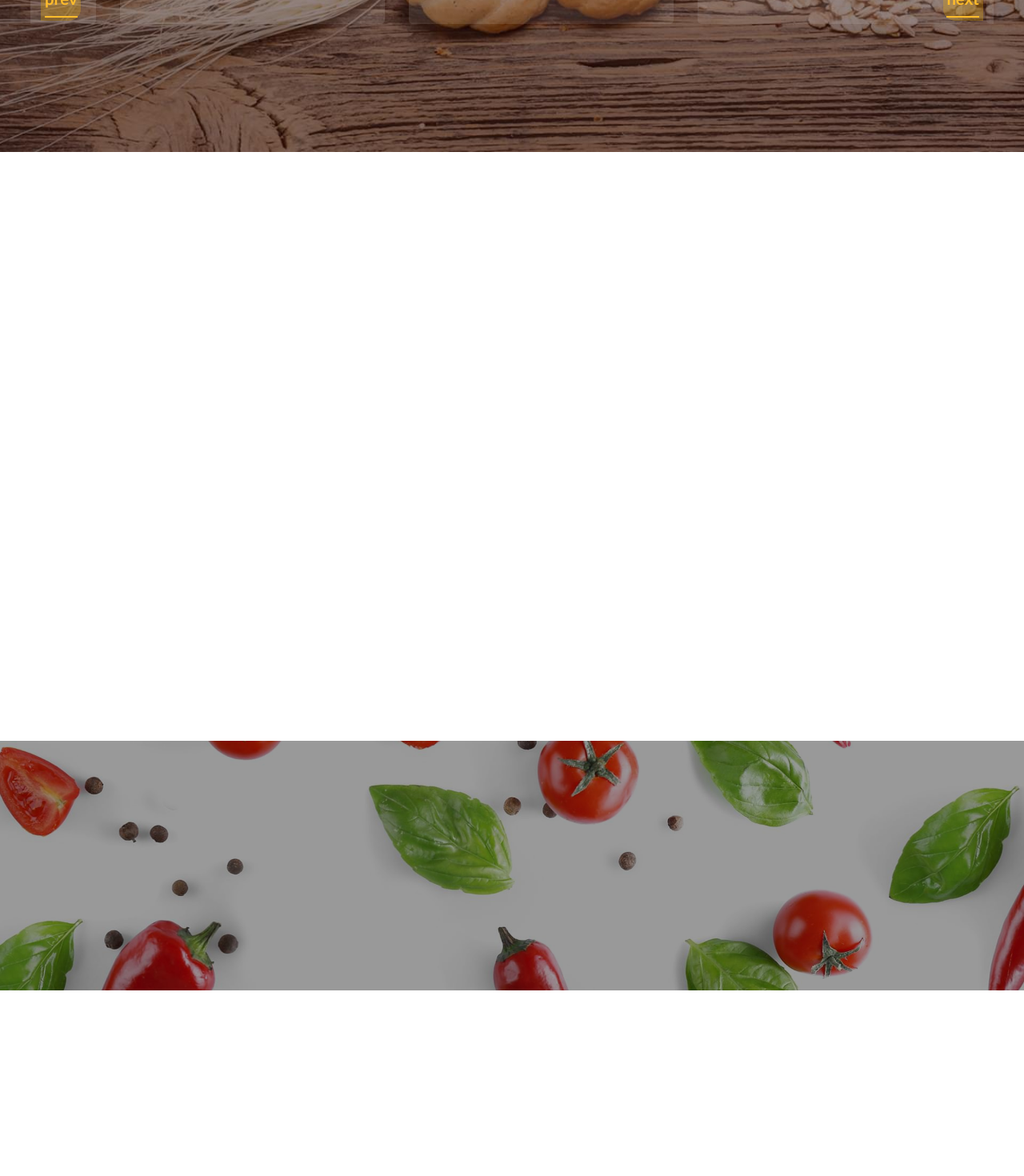
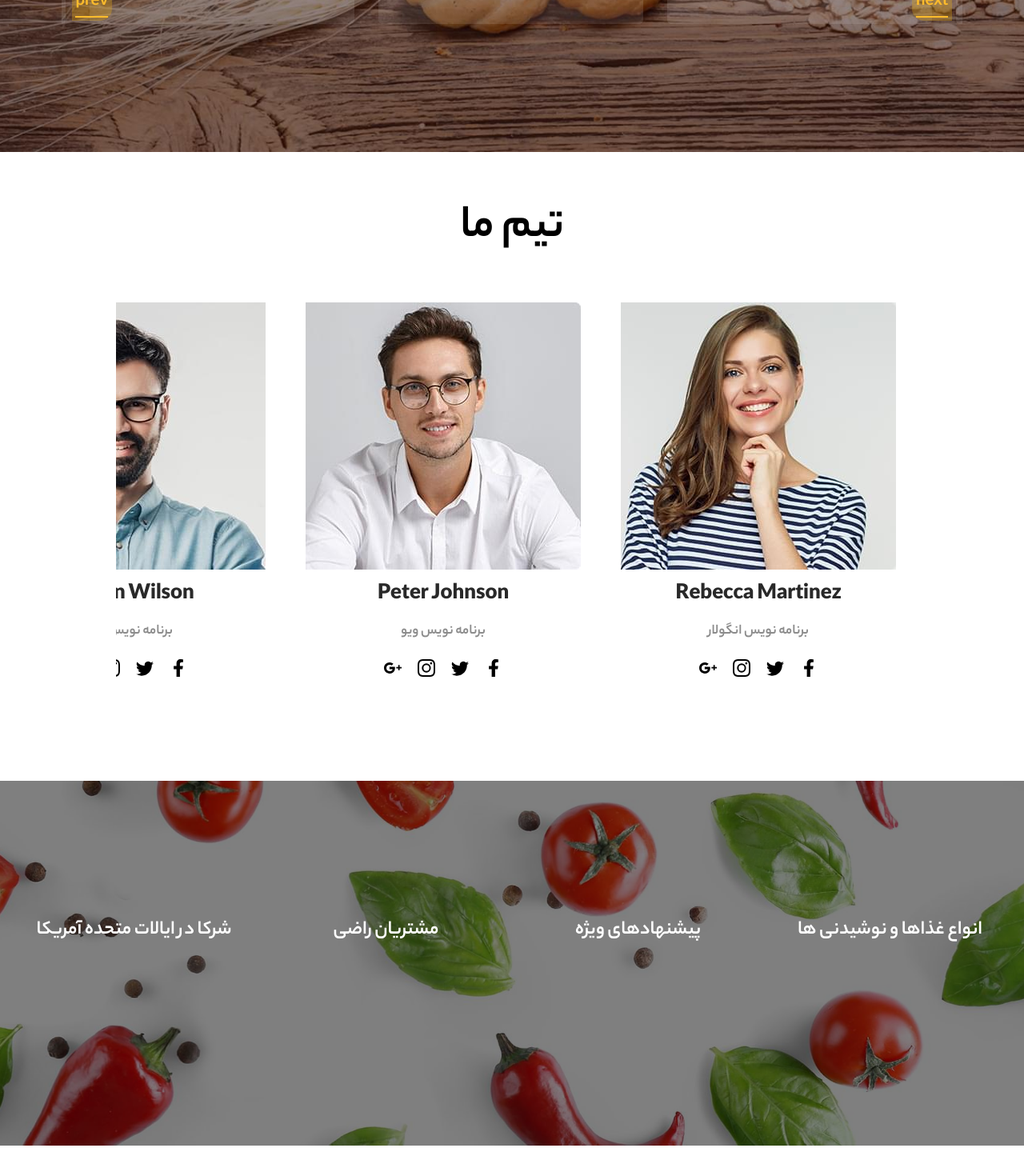
Before and after one commit to yooosef3/Food, a React (Create React App) app in the folder food/: page /aboutus in a window 1280 px wide. Shown: the part 1549-3019 px from the top of the page at 80% size. Built offline with nearby package versions, Linux system fonts and the light colour scheme.

Commit message:
about team and about stats section finished

```diff
--- a/food/package.json
+++ b/food/package.json
@@ -8,11 +8,13 @@
     "@testing-library/user-event": "^13.5.0",
     "leaflet": "^1.8.0",
     "react": "^18.2.0",
+    "react-countup": "^6.3.1",
     "react-dom": "^18.2.0",
     "react-icons": "^4.4.0",
     "react-leaflet": "^4.0.2",
     "react-router-dom": "^6.3.0",
     "react-scripts": "5.0.1",
+    "react-visibility-sensor": "^5.1.1",
     "styled-components": "^5.3.5",
     "swiper": "^8.3.2",
     "web-vitals": "^2.1.4"
--- a/food/src/components/main/AboutUs/AboutStat.js
+++ b/food/src/components/main/AboutUs/AboutStat.js
@@ -1,12 +1,36 @@
-import React from 'react';
-import styles from '../../../styles/main/AboutUs/AboutStat.module.css'
+import CountUp from "react-countup";
+import React from "react";
+import VisibilitySensor from "react-visibility-sensor";
+import styles from "../../../styles/main/AboutUs/AboutStat.module.css";
 
 const AboutStat = () => {
-    return (
-        <div className={styles.container}>
-
-        </div>
-    );
+  return (
+    <div className={styles.container}>
+      <div className="content" />
+      <VisibilitySensor partialVisibility offset={{ bottom: 0 }}>
+        {({ isVisible }) => (
+          <div className={styles.statics}>
+            <div>
+              {isVisible ? <CountUp  end={2000} /> : null}
+              <p>انواع غذاها و نوشیدنی ها</p>
+            </div>
+            <div>
+              {isVisible ? <CountUp  end={382} /> : null}
+              <p>پیشنهادهای ویژه</p>
+            </div>
+            <div>
+              {isVisible ? <CountUp  end={1267} /> : null}
+              <p>مشتریان راضی</p>
+            </div>
+            <div>
+              {isVisible ? <CountUp  end={474} /> : null}
+              <p>شرکا در ایالات متحده آمریکا</p>
+            </div>
+          </div>
+        )}
+      </VisibilitySensor>
+    </div>
+  );
 };
 
 export default AboutStat;
--- a/food/src/components/main/AboutUs/AboutTeam.js
+++ b/food/src/components/main/AboutUs/AboutTeam.js
@@ -1,10 +1,12 @@
+import AboutTeamSlider from './AboutTeamSlider';
 import React from 'react';
 import styles from '../../../styles/main/AboutUs/AboutTeam.module.css'
 
 const AboutTeam = () => {
     return (
         <div className={styles.container}>
-
+            <h1>تیم ما</h1>
+            <AboutTeamSlider />
         </div>
     );
 };
--- /dev/null
+++ b/food/src/components/main/AboutUs/AboutTeamSlider.js
@@ -0,0 +1,123 @@
+import "swiper/css";
+import "../../../styles/main/AboutUs/AboutTeamSlider.css";
+import "swiper/css/pagination";
+
+import { Autoplay, Pagination } from "swiper";
+import { Swiper, SwiperSlide } from "swiper/react";
+
+import { BsInstagram } from "react-icons/bs";
+import { BsTwitter } from "react-icons/bs";
+import { FaFacebookF } from "react-icons/fa";
+import { IoLogoGoogleplus } from "react-icons/io";
+import React from "react";
+import team1 from "../../../assets/images/team-1-367x334.jpg";
+import team2 from "../../../assets/images/team-2-367x334.jpg";
+import team3 from "../../../assets/images/team-3-370x334.jpg";
+import team4 from "../../../assets/images/team-15-370x334.jpg";
+import team5 from "../../../assets/images/team-17-370x334.jpg";
+import team6 from "../../../assets/images/team-20-370x334.jpg";
+
+const AboutTeamSlider = () => {
+  return (
+    <Swiper
+      spaceBetween={50}
+      pagination={{ clickable: true }}
+      modules={[Autoplay, Pagination]}
+      breakpoints={{
+        640: {
+          width: 640,
+          slidesPerView: 1,
+        },
+        768: {
+          width: 768,
+          slidesPerView: 2,
+        },
+      }}
+      loop={true}
+      autoplay={{
+        delay: 4000,
+      }}
+      className="AboutTeamSlider"
+    >
+      <SwiperSlide>
+        <div className="team-about">
+          <img src={team1} alt="team" />
+        </div>
+        <h2>Richard Ferrand</h2>
+        <p>برنامه نویس ری اکت</p>
+        <div className="icons">
+          <FaFacebookF />
+          <BsTwitter />
+          <BsInstagram />
+          <IoLogoGoogleplus />
+        </div>
+      </SwiperSlide>
+      <SwiperSlide>
+        <div className="team-about">
+          <img src={team2} alt="team" />
+        </div>
+        <h2>Rebecca Martinez</h2>
+        <p>برنامه نویس انگولار</p>
+        <div className="icons">
+          <FaFacebookF />
+          <BsTwitter />
+          <BsInstagram />
+          <IoLogoGoogleplus />
+        </div>
+      </SwiperSlide>
+      <SwiperSlide>
+        <div className="team-about">
+          <img src={team3} alt="team" />
+        </div>
+        <h2>Peter Johnson</h2>
+        <p>برنامه نویس ویو</p>
+        <div className="icons">
+          <FaFacebookF />
+          <BsTwitter />
+          <BsInstagram />
+          <IoLogoGoogleplus />
+        </div>
+      </SwiperSlide>
+      <SwiperSlide>
+        <div className="team-about">
+          <img src={team4} alt="team" />
+        </div>
+        <h2>Martin Wilson</h2>
+        <p>برنامه نویس php</p>
+        <div className="icons">
+          <FaFacebookF />
+          <BsTwitter />
+          <BsInstagram />
+          <IoLogoGoogleplus />
+        </div>
+      </SwiperSlide>
+      <SwiperSlide>
+        <div className="team-about">
+          <img src={team5} alt="team" />
+        </div>
+        <h2>Caroline Lopez</h2>
+        <p>برنامه نویس لاراول</p>
+        <div className="icons">
+          <FaFacebookF />
+          <BsTwitter />
+          <BsInstagram />
+          <IoLogoGoogleplus />
+        </div>
+      </SwiperSlide>
+      <SwiperSlide>
+        <div className="team-about">
+          <img src={team6} alt="team" />
+        </div>
+        <h2>Will McMillan</h2>
+        <p>برنامه نویس پایتون</p>
+        <div className="icons">
+          <FaFacebookF />
+          <BsTwitter />
+          <BsInstagram />
+          <IoLogoGoogleplus />
+        </div>
+      </SwiperSlide>
+    </Swiper>
+  );
+};
+export default AboutTeamSlider;
--- a/food/src/styles/main/AboutUs/AboutHistorySlider.css
+++ b/food/src/styles/main/AboutUs/AboutHistorySlider.css
@@ -145,13 +145,13 @@
 @media (min-width: 1200px) {
 
     .aboutHistorySwiper {
-      width: 88% !important;
+      width: 82% !important;
     }
 }
 
 @media (min-width: 1400px) {
 
     .aboutHistorySwiper {
-      width: 68% !important;
+        width: 63% !important;
     }
   }
--- a/food/src/styles/main/AboutUs/AboutStat.module.css
+++ b/food/src/styles/main/AboutUs/AboutStat.module.css
@@ -1,17 +1,106 @@
-.container{
-    background: url('../../../assets/images/parallax-2.jpg') center no-repeat;
+.container {
+  background: url("../../../assets/images/parallax-2.jpg") center no-repeat;
   background-size: cover;
   height: 39vh;
   position: relative;
+  padding: 20px 10px;
+  z-index: 22;
 }
 
-.container::before{
-    content: '';
+.container::before {
+  content: "";
   position: absolute;
   background-color: black;
-    opacity: 40%;
+  opacity: 50%;
   left: 0;
   top: 0;
   width: 100%;
   height: 100%;
+  z-index: -22;
 }
+
+.container .statics {
+  height: 100px;
+  display: flex;
+  justify-content: center;
+  flex-wrap: wrap;
+  align-items: center;
+  margin: 40px 0;
+}
+
+.container .statics div {
+  text-align: center;
+  width: 50%;
+}
+
+.container .statics span {
+  color: #ffff;
+  border-bottom: 2px solid #ffff;
+  font-size: 32px;
+  font-weight: 800;
+}
+
+.container .statics p {
+  font-size: 20px;
+  margin-top: 15px;
+}
+
+@media (min-width: 800px) {
+  .container .statics div {
+    width: 25%;
+  }
+
+  .container .statics span {
+    font-size: 40px;
+  }
+
+  .container .statics{
+    margin: 110px 0;
+  }
+
+  .container{
+    height: 44vh;
+  }
+}
+
+@media (min-width: 992px) {
+  .container .statics span {
+    font-size: 50px;
+  }
+
+  .container .statics p {
+    font-size: 25px;
+  }
+
+  .container{
+    height: 48vh;
+  }
+}
+
+@media (min-width: 1200px) {
+  .container .statics span {
+    font-size: 56px;
+  }
+
+  .container{
+    height: 52vh;
+  }
+
+  .container .statics{
+    margin: 130px 0
+  }
+}
+
+@media (min-width: 1400px) {
+  .container .statics span {
+    font-size: 62px;
+  }
+
+  .container{
+    height: 56vh;
+  }
+
+  .container .statics{
+    margin: 150px 0
+  }
+}
--- a/food/src/styles/main/AboutUs/AboutTeam.module.css
+++ b/food/src/styles/main/AboutUs/AboutTeam.module.css
@@ -1,3 +1,34 @@
-.container{
-    height: 92vh;
+.container {
+  height: 92vh;
 }
+
+.container h1 {
+  text-align: center;
+  margin-top: 50px;
+}
+
+.container img {
+  transition: all 0.2s linear;
+}
+
+@media (min-width: 768px) {
+  .container h1 {
+    font-size: 40px !important;
+  }
+
+  .container img:hover {
+    transform: scale(1.1);
+  }
+}
+
+@media (min-width: 992px) {
+  .container h1 {
+    font-size: 50px !important;
+  }
+}
+
+@media (min-width: 1200px) {
+  .container h1 {
+    font-size: 60px !important;
+  }
+}
--- /dev/null
+++ b/food/src/styles/main/AboutUs/AboutTeamSlider.css
@@ -0,0 +1,65 @@
+.AboutTeamSlider {
+  text-align: center;
+  padding: 5px 15px !important;
+  height: 70vh;
+}
+
+.AboutTeamSlider h2 {
+  color: #292929;
+  margin-top: 10px;
+  cursor: pointer;
+  transition: all 0.2s linear;
+}
+
+.AboutTeamSlider h2:hover {
+  color: #7fd02c;
+}
+
+.AboutTeamSlider p {
+  color: #8c8c8c;
+  margin-bottom: 20px;
+}
+
+.AboutTeamSlider .team-about {
+  overflow: hidden !important;
+  height: 335px !important;
+  transition: all 0.2s linear;
+}
+
+.AboutTeamSlider .swiper-pagination {
+  display: block !important;
+}
+
+.AboutTeamSlider .icons {
+  display: flex;
+  justify-content: center;
+  gap: 20px;
+}
+
+.AboutTeamSlider .icons svg {
+  font-size: 22px;
+  transition: all 0.2s linear;
+}
+
+.AboutTeamSlider .icons svg:hover {
+  color: #e52029;
+}
+
+@media (min-width: 992px) {
+  .AboutTeamSlider .team-about:hover {
+    box-shadow: rgba(0, 0, 0, 0.4) 3px 4px 4px;
+  }
+}
+
+@media (min-width: 1200px) {
+  .AboutTeamSlider {
+    width: 75%;
+  }
+}
+
+@media (min-width: 992px) {
+  .AboutTeamSlider.swiper-pagination-horizontal.swiper-pagination-bullets
+    .swiper-pagination-bullet {
+    display: flex !important;
+  }
+}
```
Also changed, not shown: 1 other file (tests, documents, lock files or other folders). Lines whose indentation alone changed are shown as unchanged.
